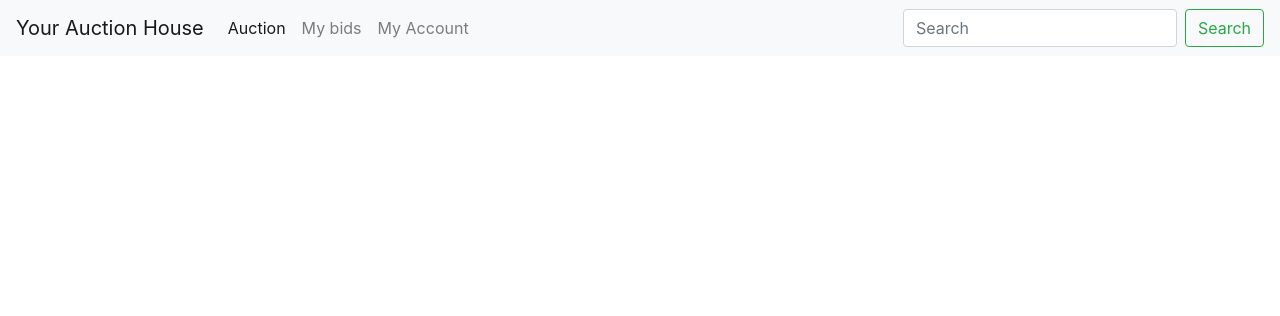
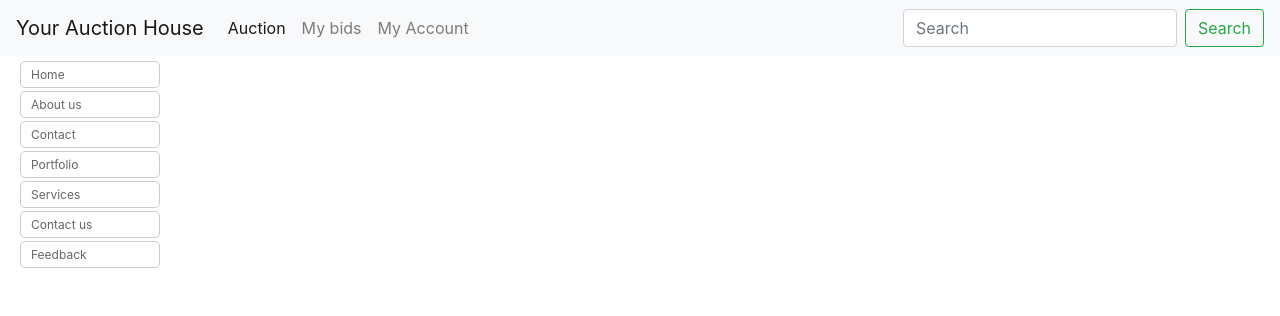
Before and after one commit to RadovanG/Auk, a PHP site: page /header.php in a window 1280 px wide. Shown: the top 316 px of the page. Run offline with PHP 8.4, Linux system fonts and the light colour scheme.

Commit message:
lista sa cssom
zavrsen izgled liste

```diff
--- /dev/null
+++ b/css/css.css
@@ -0,0 +1,83 @@
+#navigation {
+    font-size:0.75em;
+    width:150px;
+    padding: 5px;
+}
+#navigation ul {margin:0px; padding:0px;}
+#navigation li {list-style: none;}
+
+ul.top-level {background:#fff;}
+ul.top-level li {
+    margin: 0 0 3px 0;
+    border: solid 1px #cccccc;
+    -webkit-border-radius: 5px;
+    -moz-border-radius: 5px;
+    border-radius: 5px;
+}
+
+#navigation a {
+    color: #666;
+    cursor: pointer;
+    display:block;
+    height:25px;
+    line-height: 25px;
+    text-indent: 10px;
+    text-decoration:none;
+    width:100%;
+}
+#navigation a:hover{
+    text-decoration:none;
+}
+
+
+
+#navigation li:hover {
+    background: #EFEFEF;
+    position: relative;
+}
+
+ul.sub-level {
+    display: none;
+
+}
+li:hover .sub-level {
+    background: #fff;
+    border: #fff solid;
+    border-width: 1px;
+    display: block;
+    position: absolute;
+    left: 150px;
+    top: 5px;
+}
+ul.sub-level li {
+    border: none;
+    float:left;
+    width:150px;
+
+}
+
+
+
+/************ Second Level ****************/
+#navigation .sub-level {
+    background: #fff;
+    border: solid 1px #cccccc;
+    -webkit-border-radius: 5px;
+    -moz-border-radius: 5px;
+    border-radius: 5px;
+}
+
+/************ Third Level ****************/
+#navigation .sub-level .sub-level {
+    background: #fff;
+    margin: 0 1px 0 0;
+}
+
+/* Display one level after another */
+li:hover .sub-level .sub-level {
+    display:none;
+}
+.sub-level li:hover .sub-level {
+    display:block;
+
+}
--- a/header.php
+++ b/header.php
@@ -1,16 +1,6 @@
-
-<!DOCTYPE html>
-<html lang="en">
-<head>
-    <title>Auction House</title>
-    <meta charset="utf-8">
-    <meta name="viewport" content="width=device-width, initial-scale=1">
-    <link rel="stylesheet" href="https://maxcdn.bootstrapcdn.com/bootstrap/4.1.0/css/bootstrap.min.css">
-    <script src="https://ajax.googleapis.com/ajax/libs/jquery/3.3.1/jquery.min.js"></script>
-    <script src="https://cdnjs.cloudflare.com/ajax/libs/popper.js/1.14.0/umd/popper.min.js"></script>
-    <script src="https://maxcdn.bootstrapcdn.com/bootstrap/4.1.0/js/bootstrap.min.js"></script>
-</head>
-<body>
+<?php
+include('html.php');
+?>
 <nav class="navbar navbar-expand-md navbar-light bg-light">
     <a class="navbar-brand" href="#">Your Auction House</a>
     <button class="navbar-toggler" type="button" data-toggle="collapse" data-target="#navbarTogglerDemo01" aria-controls="navbarTogglerDemo01" aria-expanded="false" aria-label="Toggle navigation">
@@ -35,5 +25,43 @@
         </form>
     </div>
 </nav>
+
+<div class="container-fluid">
+    <div id="navigation">
+        <ul class="top-level">
+            <li><a href="#">Home</a></li>
+            <li><a href="#">About us</a></li>
+            <li><a href="#">Contact</a></li>
+            <li>
+                <a href="#">Portfolio</a>
+                <ul class="sub-level">
+                    <li><a href="#">Logo Design</a></li>
+                    <li><a href="#">Mobile Apps</a></li>
+                </ul>
+            </li>
+            <li>
+                <a href="#">Services</a>
+                <ul class="sub-level">
+                    <li><a href="#">Web Development</a>
+                    </li>
+                    <li><a href="#">Logo Design</a></li>
+                    <li>
+                        <a href="#">Web Hosting</a>
+                        <ul class="sub-level">
+                            <li><a href="#">Linux</a></li>
+                            <li><a href="#">Windows</a></li>
+                        </ul>
+                    </li>
+                </ul>
+            </li>
+            <li><a href="#">Contact us</a></li>
+            <li><a href="#">Feedback</a></li>
+        </ul>
+    </div>
+
+
+
+</div>
+
 </body>
 </html>
--- a/html.php
+++ b/html.php
@@ -3,10 +3,14 @@
 <head>
     <meta charset="utf-8">
     <meta name="viewport" content="width=device-width, initial-scale=1">
-    <link rel="stylesheet" href="https://maxcdn.bootstrapcdn.com/bootstrap/4.1.0/css/bootstrap.min.css">
+    <link rel="stylesheet" href="https://maxcdn.bootstrapcdn.com/bootstrap/4.1.0/css/bootstrap.min.css" id="bootstrap-css">
+
     <script src="https://ajax.googleapis.com/ajax/libs/jquery/3.3.1/jquery.min.js"></script>
     <script src="https://cdnjs.cloudflare.com/ajax/libs/popper.js/1.14.0/umd/popper.min.js"></script>
     <script src="https://maxcdn.bootstrapcdn.com/bootstrap/4.1.0/js/bootstrap.min.js"></script>
 
+    <link rel="stylesheet" type="text/css" href="css/css.css">
+
+
 </head>
 <body>
```
